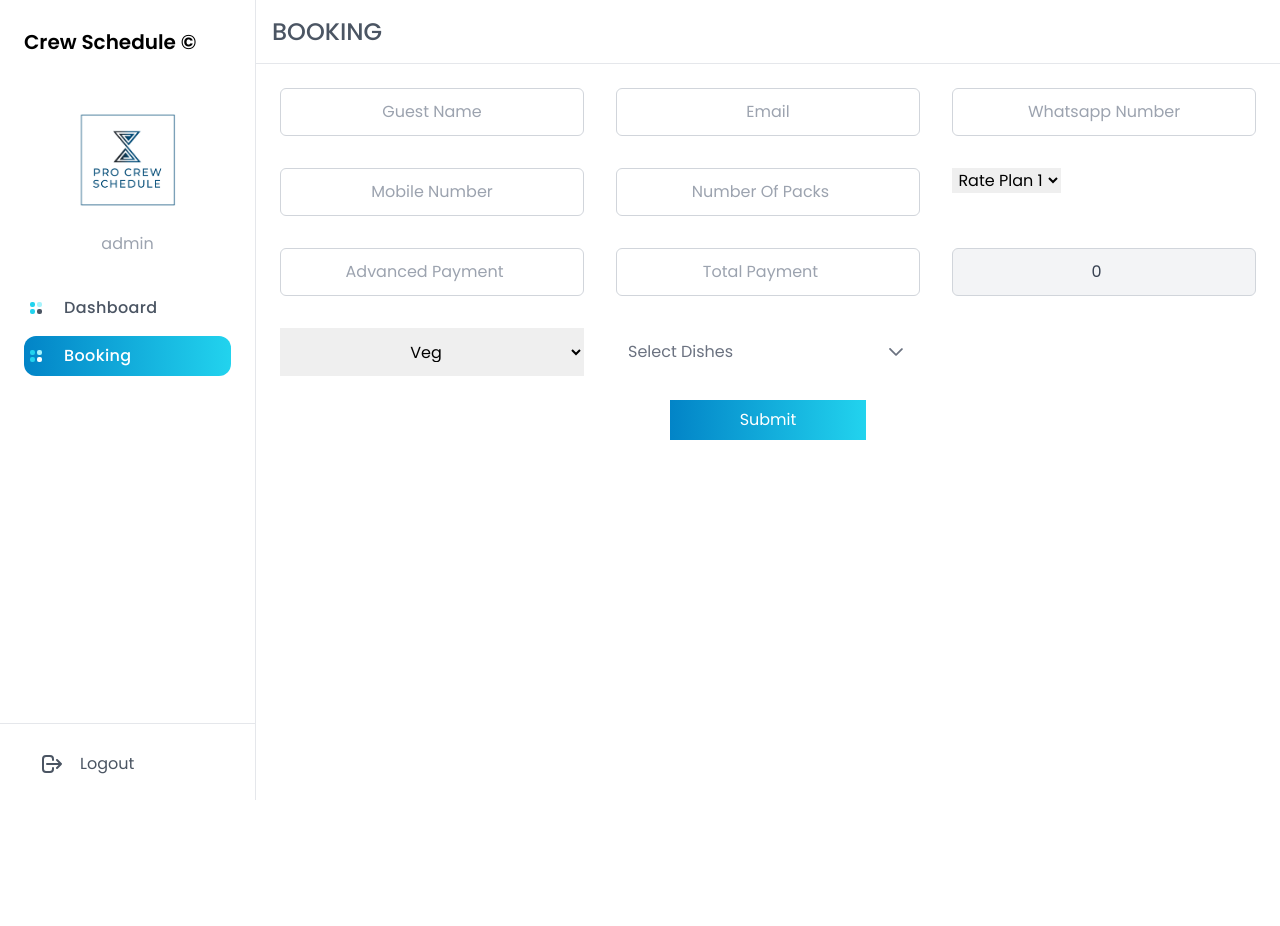
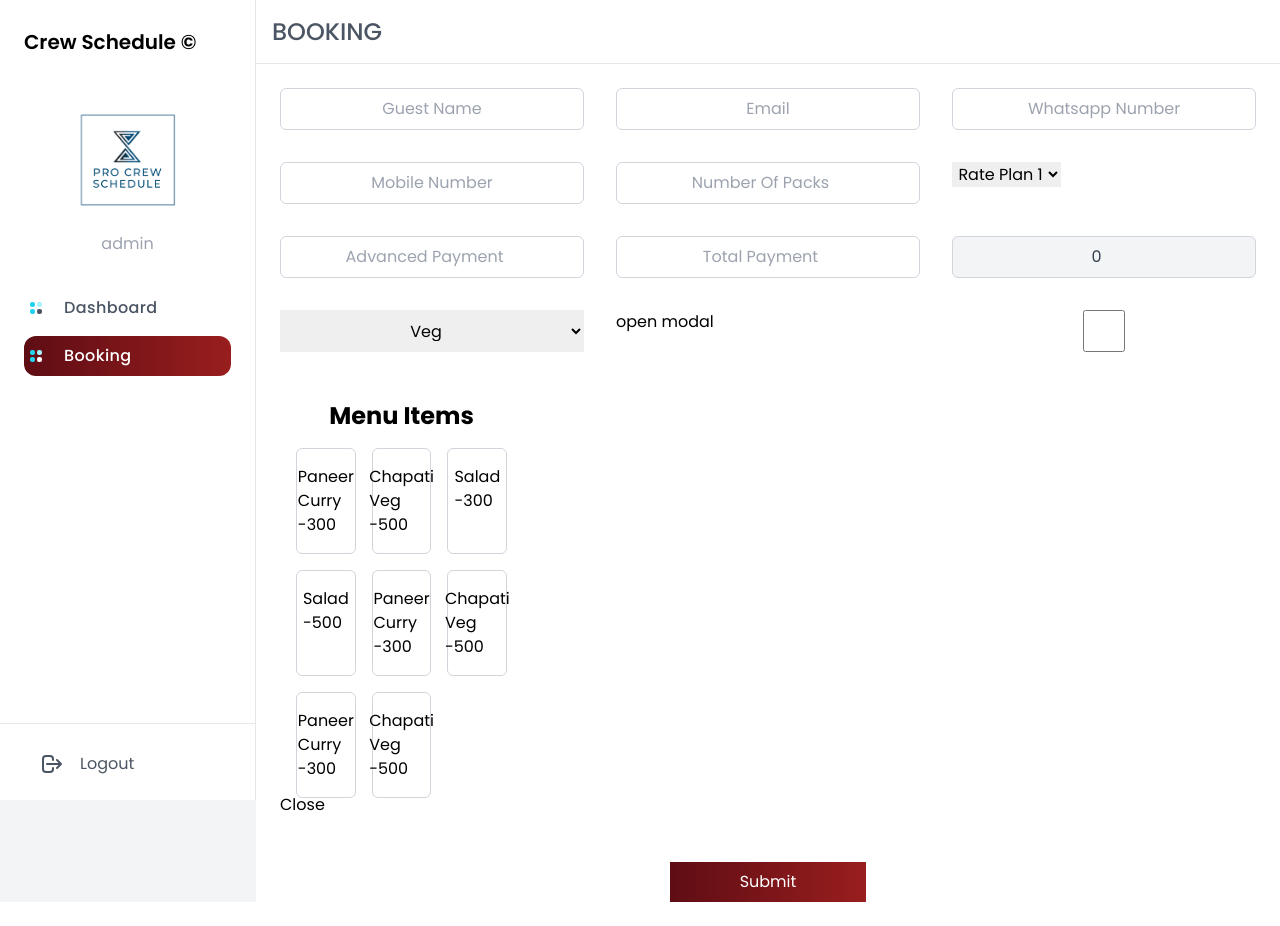
Before and after one commit to AdarshCHMMMUT/banquetfront, a React (Vite) app: page /booking in a window 1280 px wide. Before the commit the page ends 800 px from the top, so only its background shows below. Built offline with nearby package versions, Linux system fonts and the light colour scheme; sample sign-in values are in the browser's storage.

Commit message:
Change Theme and create custom Multi select for Modal

```diff
--- a/src/App.jsx
+++ b/src/App.jsx
@@ -126,7 +126,7 @@ const App = () => {
                     aria-label="dashboard"
                     className={
                       activeLink == "dashboard"
-                        ? "relative flex items-center space-x-4 rounded-xl bg-gradient-to-r from-sky-600 to-cyan-400 px-1 py-2 text-white "
+                        ? "relative flex items-center space-x-4 rounded-xl bg-gradient-to-r from-[#5e0d14] to-[#991e1e] px-1 py-2 text-white "
                         : "relative flex items-center space-x-4 rounded-xl px-1 py-2  text-gray-600"
                     }
                   >
@@ -163,7 +163,7 @@ const App = () => {
                     aria-label="booking"
                     className={
                       activeLink == "booking"
-                        ? "relative flex items-center space-x-4 rounded-xl bg-gradient-to-r from-sky-600 to-cyan-400 px-1 py-2 text-white "
+                        ? "relative flex items-center space-x-4 rounded-xl bg-gradient-to-r from-[#5e0d14] to-[#991e1e] px-1 py-2 text-white "
                         : "relative flex items-center space-x-4 rounded-xl px-1 py-2  text-gray-600"
                     }
                   >
--- a/src/pages/Banquet/Booking.jsx
+++ b/src/pages/Banquet/Booking.jsx
@@ -1,11 +1,12 @@
 import React, { useState } from "react";
 import { Calendar } from 'primereact/calendar';
 import { MultiSelect } from 'primereact/multiselect';
-// index.js or App.js
-import 'primereact/resources/themes/lara-light-indigo/theme.css';  // or any other PrimeReact theme
+
+import 'primereact/resources/themes/lara-light-indigo/theme.css';
 import 'primereact/resources/primereact.min.css';
 import { useNavigate } from "react-router-dom";
-         // core styles
+
+
 
 
 const Booking = () => {
@@ -19,26 +20,47 @@ const Booking = () => {
 
   //  };
 
-   const [selectedMenu, setSelectedMenu] = useState(null);
+
 
   const menuItems = [
-  { name: "Paneer Curry", price: 300 },
-  { name: "Chapati Veg", price: 500 },
-  { name: "Salad", price: 300},
-  { name: "Salad", price: 500 },
-  { name: "Paneer Curry", price: 300 },
-  { name: "Chapati Veg", price: 500 },
-  { name: "Paneer Curry", price: 300 },
-  { name: "Chapati Veg", price: 500 },
+  { id: 1,name: "Paneer Curry", price: 300 },
+  { id: 2,name: "Chapati Veg", price: 500 },
+  { id: 3,name: "Salad", price: 300},
+  { id: 4,name: "Salad", price: 500 },
+  { id: 5,name: "Paneer Curry", price: 300 },
+  { id: 6,name: "Chapati Veg", price: 500 },
+  { id: 7,name: "Paneer Curry", price: 300 },
+  { id: 8,name: "Chapati Veg", price: 500 },
   ];
 
    const [selected, setSelected] = useState('Rate Plan');
    const [vegNonvegPlan, setVegNonveg] = useState('veg/Non veg');
+   const [selectedMenu, setSelectedMenu] = useState([]);
+
 
 
       const [advance, setAdvance] = useState('');
       const [total, setTotal] = useState('');
       const balance = ((total) || 0) - ((advance) || 0);
+
+      const toggleSelect = (id) =>{
+        const selectedItem = menuItems.find(item => item.id === id);
+
+
+        setSelectedMenu((prevSelected) => {
+          const isalredySelected = prevSelected.some(item => item.id === id);
+          if (isalredySelected){
+             return prevSelected.filter(item => item.id !== id);
+          }
+          else{
+            return [...prevSelected, selectedItem];
+          }
+        });
+
+      };
+
+
+
 
  return (
 
@@ -119,15 +141,40 @@ const Booking = () => {
 
 </select>
 
-<div className="card ">
-            <MultiSelect value={selectedMenu} onChange={(e) => setSelectedMenu(e.value)} options={menuItems} optionLabel="name" display="chip"
-                placeholder="Select Dishes" maxSelectedLabels={3} className="w-full md:w-20rem " />
+<label htmlFor="my_modal_7" className="btn">open modal</label>
+<input type="checkbox" id="my_modal_7" className="modal-toggle" />
+<div className="modal" role="dialog">
+  <div className="modal-box h-[90%] w-[80%]">
+    <div className="p-4 max-w-4xl mx-auto">
+      <h2 className="text-2xl font-bold mb-4 text-center">Menu Items</h2>
+      <div className="grid grid-cols-1 sm:grid-cols-2 md:grid-cols-3 gap-4">
+        {menuItems.map((item) => (<div key={item.id} onClick={() => toggleSelect(item.id)} className={`border border-gray-300 rounded-md p-4 flex flex-col items-center cursor-pointer  ${selectedMenu.some((selected) => selected.id === item.id)  ? "bg-gradient-to-r from-[#5e0d14] to-[#991e1e] text-white border- shadow-md"
+        : "hover:bg-gray-100"}`}>
+           {item.name} -{item.price}
+        </div> ))}
+
+        {/* {selectedMenu.map(item => ( <div key={item.id}>
+           {item.name} -{item.price}
+
         </div>
+        ))} */}
+
+      </div>
+    </div>
+  </div>
+  <label className="modal-backdrop" htmlFor="my_modal_7">Close</label>
 </div>
 
 
+
+
+</div>
+
+
+
+
 <div className="flex justify-center items-center mt-6">
-<button className="bg-gradient-to-r from-sky-600 to-cyan-400 py-2 w-[40%] md:w-[20%] text-white ">Submit</button>
+<button className="bg-gradient-to-r from-[#5e0d14] to-[#991e1e] py-2 w-[40%] md:w-[20%] text-white ">Submit</button>
         </div>
 
 
--- /dev/null
+++ b/src/pages/Banquet/MenuModal.jsx
@@ -0,0 +1,147 @@
+import React, { useState } from "react";
+import { Calendar } from 'primereact/calendar';
+import { MultiSelect } from 'primereact/multiselect';
+
+import 'primereact/resources/themes/lara-light-indigo/theme.css';
+import 'primereact/resources/primereact.min.css';
+import { useNavigate } from "react-router-dom";
+
+const Booking = () => {
+  // const [dates, setDates] = useState(null);
+  // const navigate = useNavigate();
+  // const [showForm, setShowForm] = useState(false);
+  // const isRangeSelected = dates && dates.length === 2 && dates[0] && dates[1];
+
+  const menuItems = [
+    { id: 1, name: "Paneer Curry", price: 300 },
+    { id: 2, name: "Chapati Veg", price: 500 },
+    { id: 3, name: "Salad", price: 300 },
+    { id: 4, name: "Salad", price: 500 },
+    { id: 5, name: "Paneer Curry", price: 300 },
+    { id: 6, name: "Chapati Veg", price: 500 },
+    { id: 7, name: "Paneer Curry", price: 300 },
+    { id: 8, name: "Chapati Veg", price: 500 },
+  ];
+
+  const [selected, setSelected] = useState('Rate Plan');
+  const [vegNonvegPlan, setVegNonveg] = useState('veg/Non veg');
+  const [selectedMenu, setSelectedMenu] = useState([]);
+  const [advance, setAdvance] = useState('');
+  const [total, setTotal] = useState('');
+
+  const balance = (parseFloat(total) || 0) - (parseFloat(advance) || 0);
+
+  const toggleSelect = (id) => {
+    setSelectedMenu((prevSelected) =>
+      prevSelected.includes(id)
+        ? prevSelected.filter((itemId) => itemId !== id)
+        : [...prevSelected, id]
+    );
+  };
+
+  return (
+    <>
+      {/* <div className="flex flex-col items-center">
+        <Calendar
+          value={dates}
+          onChange={(e) => setDates(e.value)}
+          selectionMode="range"
+          inline
+          showWeek
+          readOnlyInput
+          className="w-full"
+        />
+        <button
+          className={`py-2 w-[20%] text-white ${
+            isRangeSelected ? "bg-gradient-to-r from-sky-600 to-cyan-400" : "bg-gray-400"
+          }`}
+          disabled={!isRangeSelected}
+          onClick={handleBooking}
+        >
+          Book Now
+        </button>
+      </div> */}
+
+      <div className="grid grid-cols-2 grid-rows-6 md:grid-cols-3 md:grid-rows-4 gap-8">
+        <input type="text" placeholder="Guest Name" className="border border-gray-300 rounded-md text-center py-2 focus:outline-none focus:ring-2 focus:ring-sky-400" />
+        <input type="email" placeholder="Email" className="border border-gray-300 rounded-md text-center py-2 focus:outline-none focus:ring-2 focus:ring-sky-400"/>
+        <input type="tel" placeholder="Whatsapp Number" className="border border-gray-300 rounded-md text-center py-2 focus:outline-none focus:ring-2 focus:ring-sky-400" />
+        <input type="tel" placeholder="Mobile Number" className="border border-gray-300 rounded-md text-center py-2 focus:outline-none focus:ring-2 focus:ring-sky-400" />
+        <input type="number" placeholder="Number Of Packs" className="border border-gray-300 rounded-md text-center py-2 focus:outline-none focus:ring-2 focus:ring-sky-400"/>
+
+        <div>
+          <select defaultValue="Pick a color" className="select text-center">
+            <option disabled={true}>Rate Plan</option>
+            <option>Rate Plan 1</option>
+            <option>Rate Plan 2</option>
+            <option>Rate Plan 3</option>
+          </select>
+        </div>
+
+        <input
+          type="number"
+          placeholder="Advanced Payment"
+          value={advance}
+          onChange={(e) => setAdvance(e.target.value)}
+          className="border border-gray-300 rounded-md text-center py-2 focus:outline-none focus:ring-2 focus:ring-sky-400"
+        />
+        <input
+          type="number"
+          placeholder="Total Payment"
+          value={total}
+          onChange={(e) => setTotal(e.target.value)}
+          className="border border-gray-300 rounded-md text-center py-2 focus:outline-none focus:ring-2 focus:ring-sky-400"
+        />
+        <input
+          type="number"
+          placeholder="Balance"
+          value={balance}
+          readOnly
+          className="border border-gray-300 rounded-md text-center py-2 bg-gray-100 text-gray-700 cursor-not-allowed"
+        />
+
+        <select defaultValue="Pick a color" className="select text-center">
+          <option disabled={true}>Veg /Non Veg</option>
+          <option>Veg</option>
+          <option>Non Veg</option>
+        </select>
+
+        <label htmlFor="my_modal_7" className="btn">Open Modal</label>
+
+        <input type="checkbox" id="my_modal_7" className="modal-toggle" />
+        <div className="modal" role="dialog">
+          <div className="modal-box h-[90%] w-[90%]">
+            <div className="p-4 max-w-4xl mx-auto">
+              <h2 className="text-2xl font-bold mb-4 text-center">Menu Items</h2>
+              <div className="grid grid-cols-1 sm:grid-cols-2 md:grid-cols-3 gap-4">
+                {menuItems.map((item) => (
+                  <div
+                    key={item.id}
+                    onClick={() => toggleSelect(item.id)}
+                    className={`cursor-pointer border rounded-xl p-4 flex justify-between items-center transition ${
+                      selectedMenu.includes(item.id)
+                        ? "bg-blue-100 border-blue-500 shadow-md"
+                        : "hover:bg-gray-100"
+                    }`}
+                  >
+                    <span className="font-medium">{item.name}</span>
+                    <span className="bg-blue-400 text-white px-3 py-1 rounded-full text-sm">
+                      ₹{item.price}
+                    </span>
+                  </div>
+                ))}
+              </div>
+            </div>
+          </div>
+          <label className="modal-backdrop" htmlFor="my_modal_7">Close</label>
+        </div>
+      </div>
+
+      <div className="flex justify-center items-center mt-6">
+        <button className="bg-gradient-to-r from-sky-600 to-cyan-400 py-2 w-[40%] md:w-[20%] text-white">Submit</button>
+      </div>
+    </>
+  );
+};
+
+export default Booking;
```
